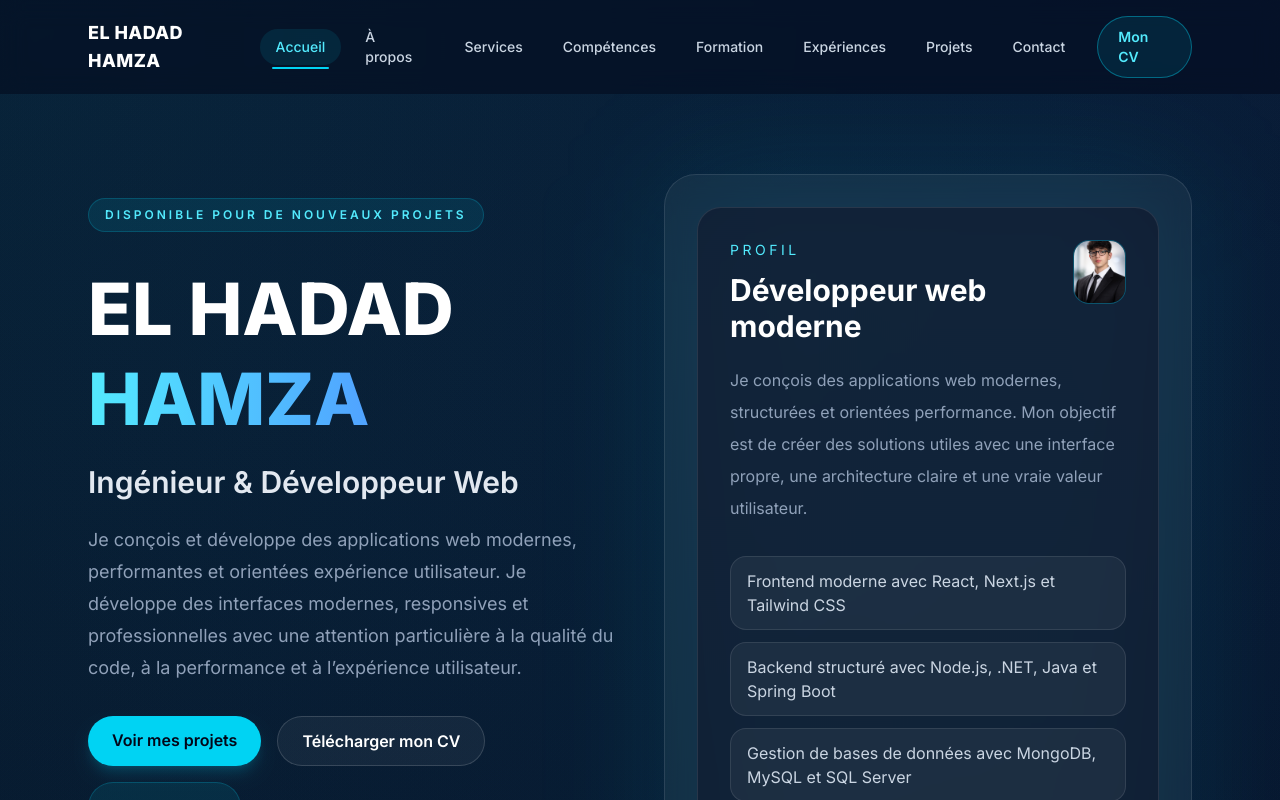
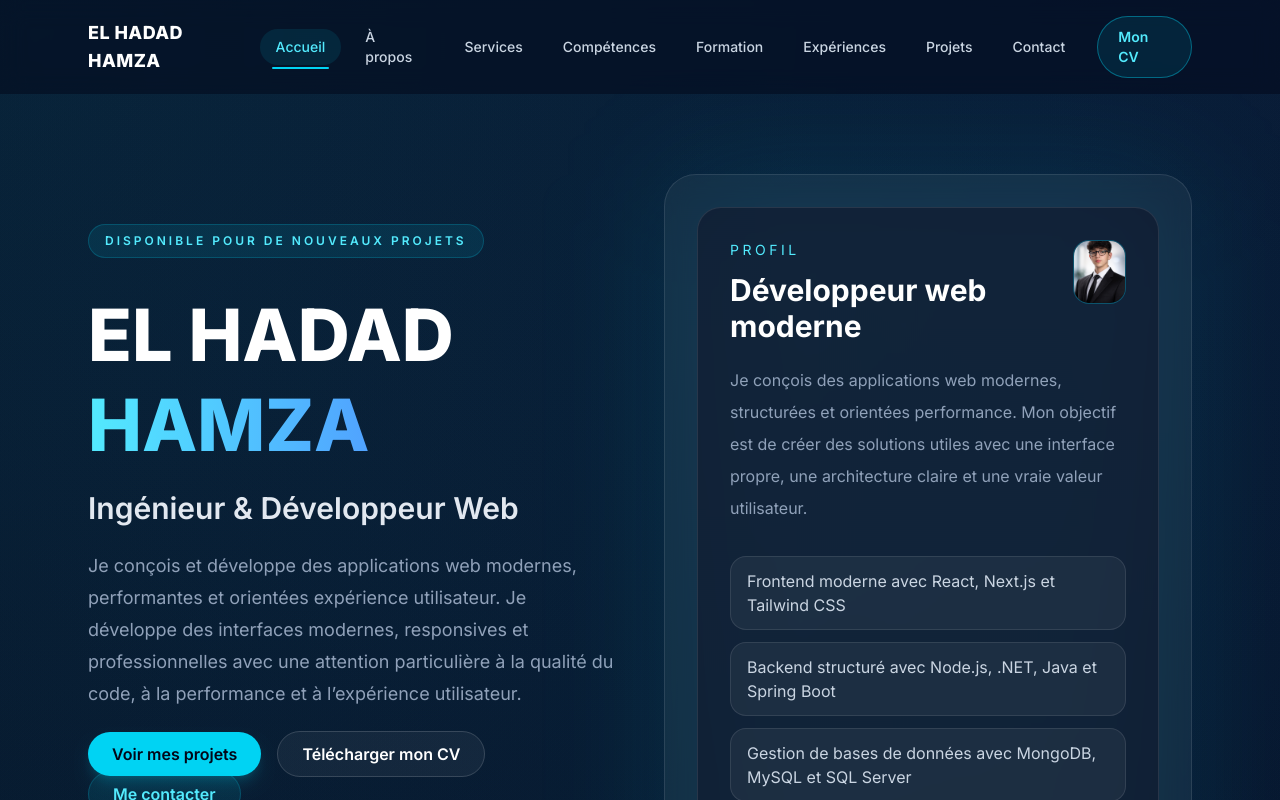
Before and after one commit to ELhadad-hamza/hamza-portfolio, a Next.js app: page / in a window 1280 px wide. Shown: the top 800 px of the page. Built offline with nearby package versions, Linux system fonts and the light colour scheme.

Commit message:
Add premium hover animations

```diff
--- a/components/Hero.tsx
+++ b/components/Hero.tsx
@@ -1,6 +1,7 @@
 import Image from "next/image";
 import { personalInfo, socials } from "@/data/portfolio";
 import Reveal from "@/components/Reveal";
+import MotionButton from "@/components/MotionButton";
 
 export default function Hero() {
   const nameParts = personalInfo.name.split(" ");
@@ -42,13 +43,16 @@ export default function Hero() {
 
         <Reveal delay={0.26}>
   <div className="mt-8 flex flex-wrap gap-4">
+    <MotionButton>
       <a
         href="#projects"
-              className="rounded-full bg-cyan-400 px-6 py-3 font-semibold text-slate-950 shadow-lg shadow-cyan-500/20 transition hover:scale-[1.02] hover:bg-cyan-300"
+        className="rounded-full bg-cyan-400 px-6 py-3 font-semibold text-slate-950 shadow-lg shadow-cyan-500/20 transition hover:bg-cyan-300"
       >
         Voir mes projets
       </a>
+    </MotionButton>
 
+    <MotionButton>
       <a
         href={personalInfo.cvUrl}
         target="_blank"
@@ -57,13 +61,16 @@ export default function Hero() {
       >
         Télécharger mon CV
       </a>
+    </MotionButton>
 
+    <MotionButton>
       <a
         href="#contact"
         className="rounded-full border border-cyan-400/20 bg-cyan-400/10 px-6 py-3 font-semibold text-cyan-300 transition hover:border-cyan-300 hover:bg-cyan-400 hover:text-slate-950"
       >
         Me contacter
       </a>
+    </MotionButton>
   </div>
 </Reveal>
 
--- /dev/null
+++ b/components/MotionButton.tsx
@@ -0,0 +1,25 @@
+"use client";
+
+import { motion } from "framer-motion";
+import { ReactNode } from "react";
+
+type MotionButtonProps = {
+  children: ReactNode;
+  className?: string;
+};
+
+export default function MotionButton({
+  children,
+  className = "",
+}: MotionButtonProps) {
+  return (
+    <motion.div
+      whileHover={{ y: -2, scale: 1.02 }}
+      whileTap={{ scale: 0.98 }}
+      transition={{ duration: 0.2, ease: "easeOut" }}
+      className={className}
+    >
+      {children}
+    </motion.div>
+  );
+}
--- /dev/null
+++ b/components/MotionCard.tsx
@@ -0,0 +1,24 @@
+"use client";
+
+import { motion } from "framer-motion";
+import { ReactNode } from "react";
+
+type MotionCardProps = {
+  children: ReactNode;
+  className?: string;
+};
+
+export default function MotionCard({
+  children,
+  className = "",
+}: MotionCardProps) {
+  return (
+    <motion.div
+      whileHover={{ y: -6, scale: 1.01 }}
+      transition={{ duration: 0.25, ease: "easeOut" }}
+      className={className}
+    >
+      {children}
+    </motion.div>
+  );
+}
--- a/components/Projects.tsx
+++ b/components/Projects.tsx
@@ -1,6 +1,7 @@
 import Image from "next/image";
 import { projects } from "@/data/portfolio";
 import Reveal from "@/components/Reveal";
+import MotionCard from "@/components/MotionCard";
 
 export default function Projects() {
   return (
@@ -27,7 +28,8 @@ export default function Projects() {
 
           return (
             <Reveal key={project.title} delay={index * 0.08}>
-              <article className="group flex h-full flex-col overflow-hidden rounded-3xl border border-white/10 bg-white/5 backdrop-blur-sm transition duration-300 hover:-translate-y-2 hover:border-cyan-400/30 hover:shadow-2xl hover:shadow-cyan-500/10">
+  <MotionCard>
+    <article className="group flex h-full flex-col overflow-hidden rounded-3xl border border-white/10 bg-white/5 backdrop-blur-sm transition duration-300 hover:border-cyan-400/30 hover:shadow-2xl hover:shadow-cyan-500/10">
       <div className="relative h-56 w-full overflow-hidden border-b border-white/10">
         {project.image ? (
           <Image
@@ -96,6 +98,7 @@ export default function Projects() {
         </div>
       </div>
     </article>
+  </MotionCard>
 </Reveal>
           );
         })}
--- a/components/Services.tsx
+++ b/components/Services.tsx
@@ -5,6 +5,7 @@ import {
   Rocket,
 } from "lucide-react";
 import Reveal from "@/components/Reveal";
+import MotionCard from "@/components/MotionCard";
 
 const services = [
   {
@@ -62,7 +63,8 @@ export default function Services() {
 
           return (
             <Reveal key={service.title} delay={index * 0.08}>
-              <article className="group rounded-3xl border border-white/10 bg-white/5 p-8 backdrop-blur-sm transition duration-300 hover:-translate-y-1 hover:border-cyan-400/30 hover:shadow-2xl hover:shadow-cyan-500/10">
+  <MotionCard>
+    <article className="group rounded-3xl border border-white/10 bg-white/5 p-8 backdrop-blur-sm transition duration-300 hover:border-cyan-400/30 hover:shadow-2xl hover:shadow-cyan-500/10">
       <div className="flex items-start gap-4">
         <div className="flex h-14 w-14 items-center justify-center rounded-2xl border border-cyan-400/20 bg-cyan-400/10 text-cyan-300 transition group-hover:bg-cyan-400/15">
           <Icon size={26} />
@@ -89,6 +91,7 @@ export default function Services() {
         ))}
       </div>
     </article>
+  </MotionCard>
 </Reveal>
           );
         })}
```
Lines whose indentation alone changed are shown as unchanged.
